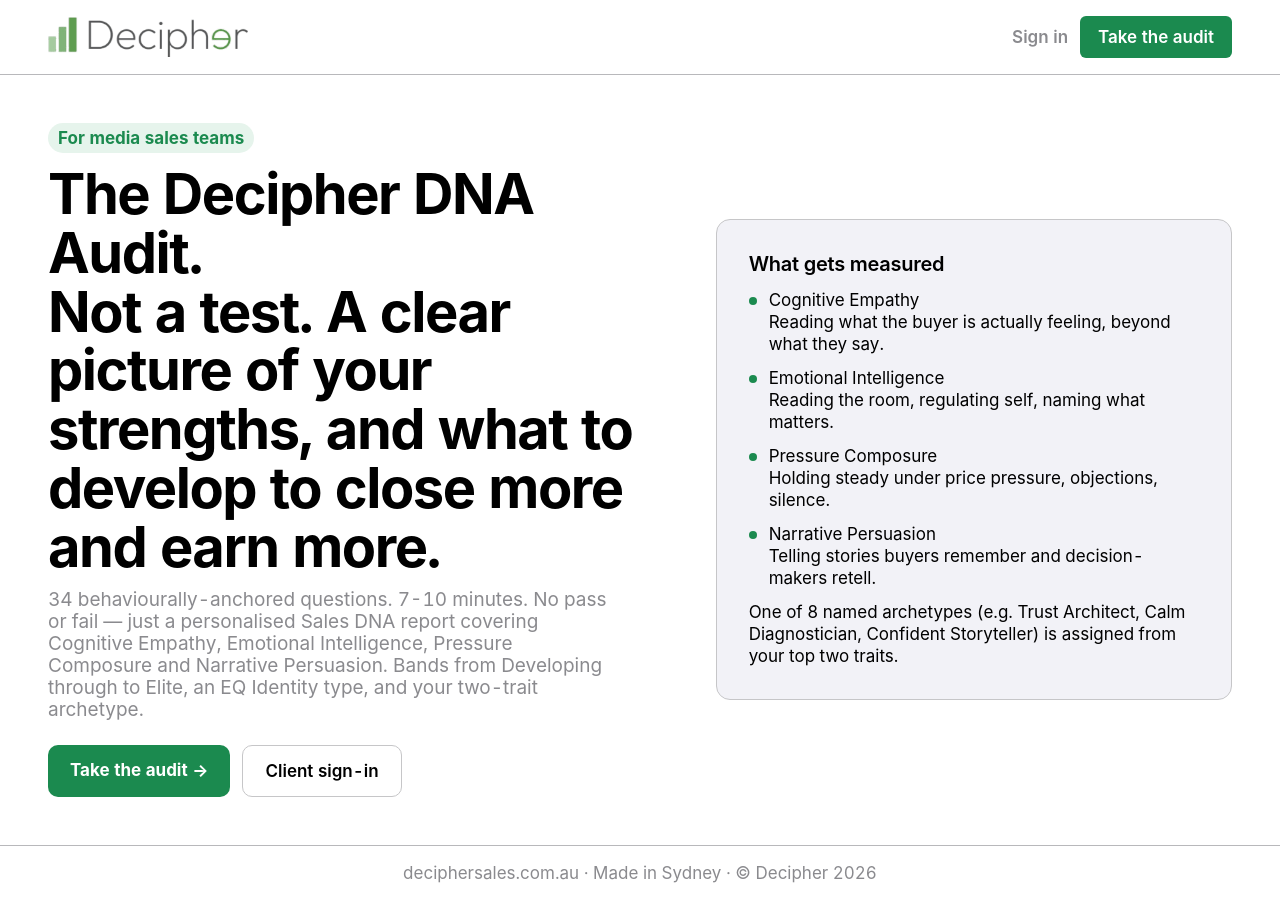
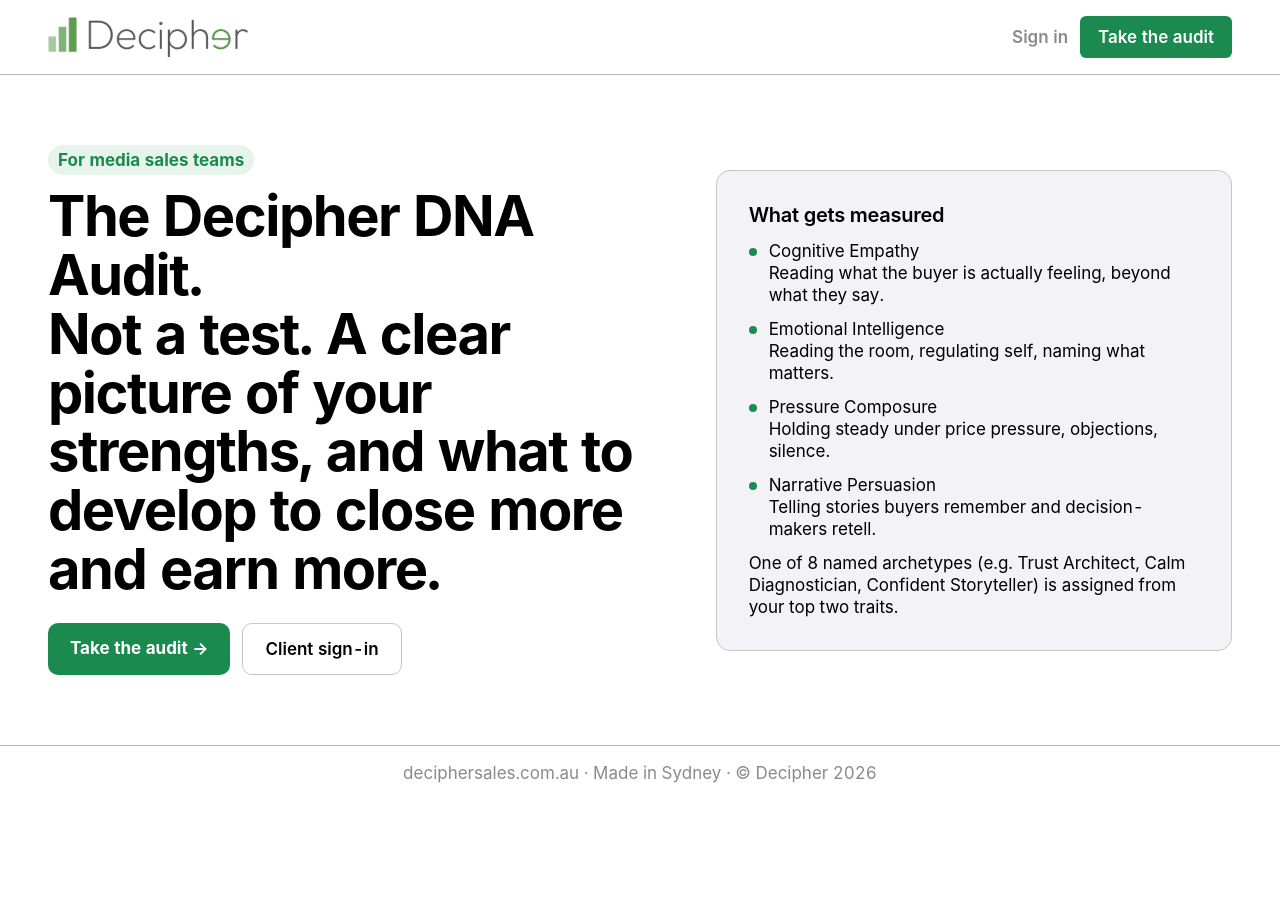
Before and after one commit to jonesy230777-max/decipher, a React (Vite) app in the folder dashboard/: page / in a window 1280 px wide. After the commit the page ends 800 px from the top, so only its background shows below. Built offline with nearby package versions, Linux system fonts and the light colour scheme.

Commit message:
Remove audit description from Landing pageRemove question-count/description paragraph from landing page hero
Removed detailed description of the DNA audit process from the Landing page.

```diff
--- a/dashboard/src/pages/Landing.tsx
+++ b/dashboard/src/pages/Landing.tsx
@@ -57,14 +57,6 @@
             The Decipher DNA Audit. <br/>
             Not a test. A clear picture of your strengths, and what to develop to close more and earn more.
           </h1>
-          <p className="hig-body" style={{ color: "var(--colour-label-secondary)",
-            fontSize: 19, maxWidth: 560 }}>
-            34 behaviourally-anchored questions. 7-10 minutes. No pass or
-            fail — just a personalised Sales DNA report covering Cognitive
-            Empathy, Emotional Intelligence, Pressure Composure and
-            Narrative Persuasion. Bands from Developing through to Elite,
-            an EQ Identity type, and your two-trait archetype.
-          </p>
           <div style={{ display: "flex", gap: "var(--space-3)",
             marginTop: "var(--space-5)" }}>
             <Link to="/audit/start"
```
